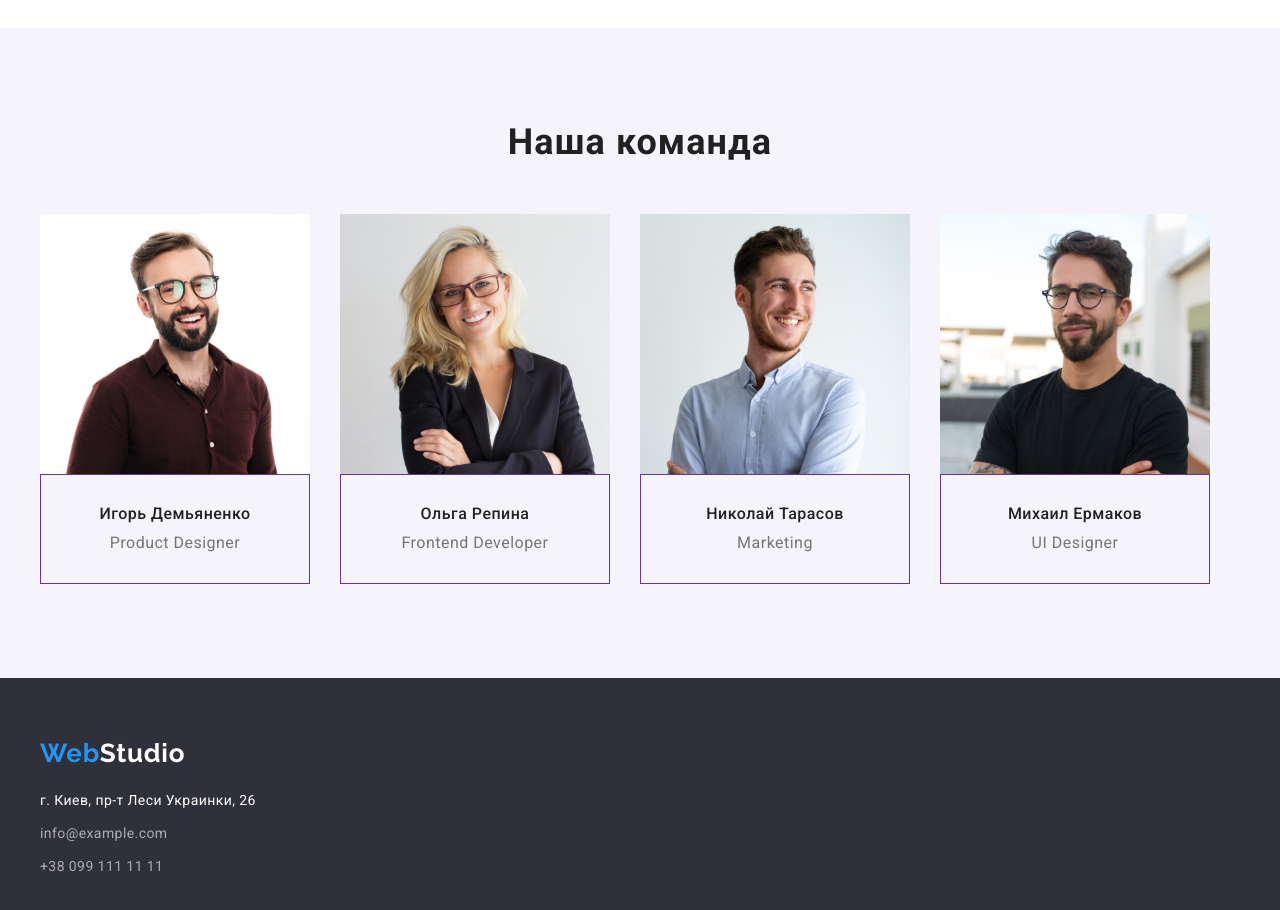
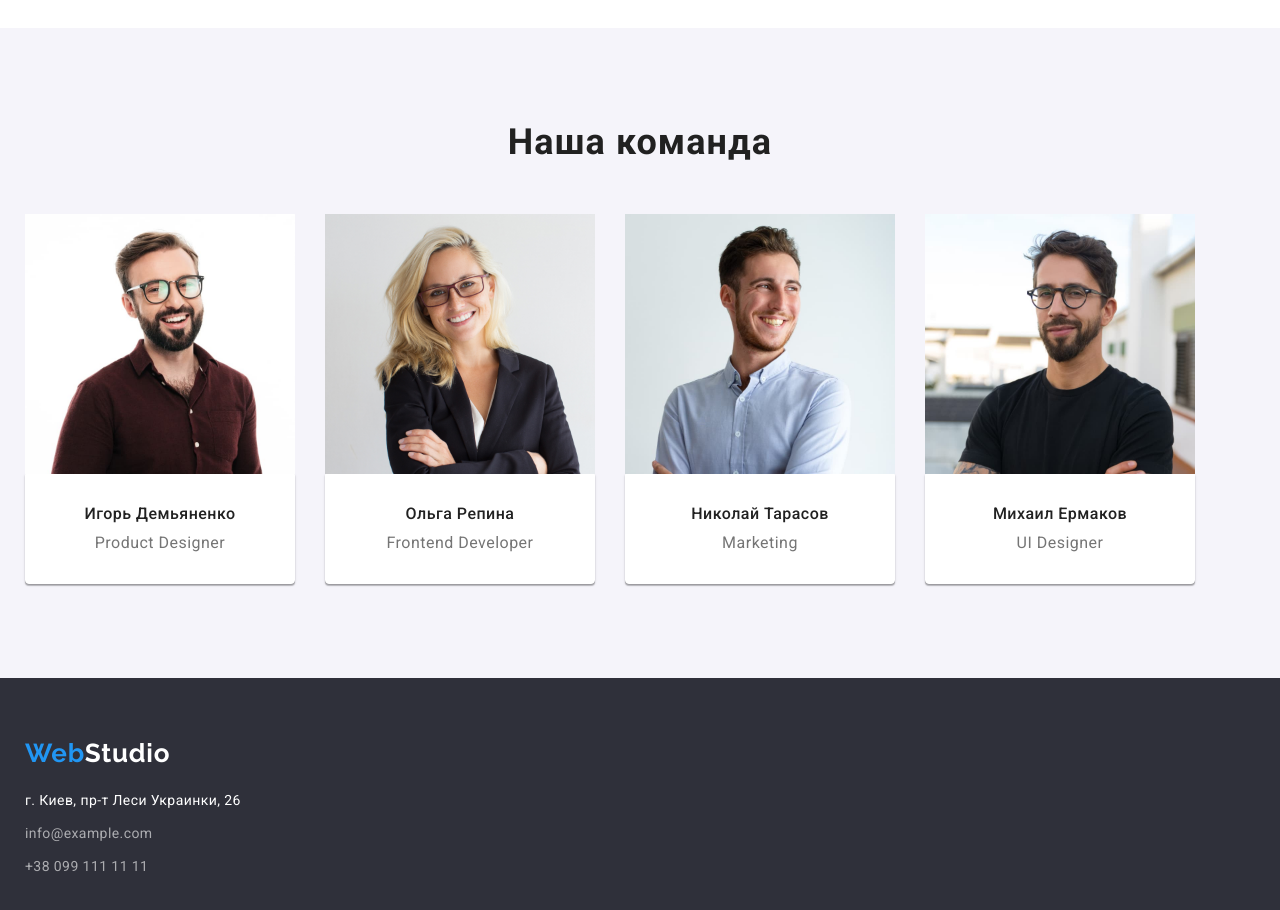
Before and after one commit to AnnaBoldyreva1505/goit-markup-hw-03, a plain HTML site: page index.html in a window 1280 px wide. Shown: the part 1420-2330 px from the top of the page. Drawn offline with Linux system fonts and the light colour scheme.

Commit message:
попытка 1500 +++

```diff
--- a/css/styles.css
+++ b/css/styles.css
@@ -47,7 +47,7 @@ img {
 }
 
 .container {
-    width: 1200px;
+    width: 1230px;
     padding-left: 15px;
     padding-right: 15px;
     margin-left: auto;
@@ -364,26 +364,20 @@ img {
     flex-wrap: wrap;
     margin-left: -30px;
     margin-top: -30px;
-
 }
 
 .employees-card {
-    flex-basis: calc((100%-120)/4);
+    flex-basis: calc((100% - 90) / 4);
     margin-left: 30px;
     margin-top: 30px;
 }
 
 .employees-border{
-    border: 1px solid rebeccapurple;
-}
-
-
-/* .employees-border{
     border: 1px solid #FFFFFF;
     background: #FFFFFF;
     box-shadow: 0px 1px 3px rgba(0, 0, 0, 0.12), 0px 1px 1px rgba(0, 0, 0, 0.14), 0px 2px 1px rgba(0, 0, 0, 0.2);
     border-radius: 0px 0px 4px 4px;
-} */
+}
 
 .our-team-names {
     font-weight: 500;
```
